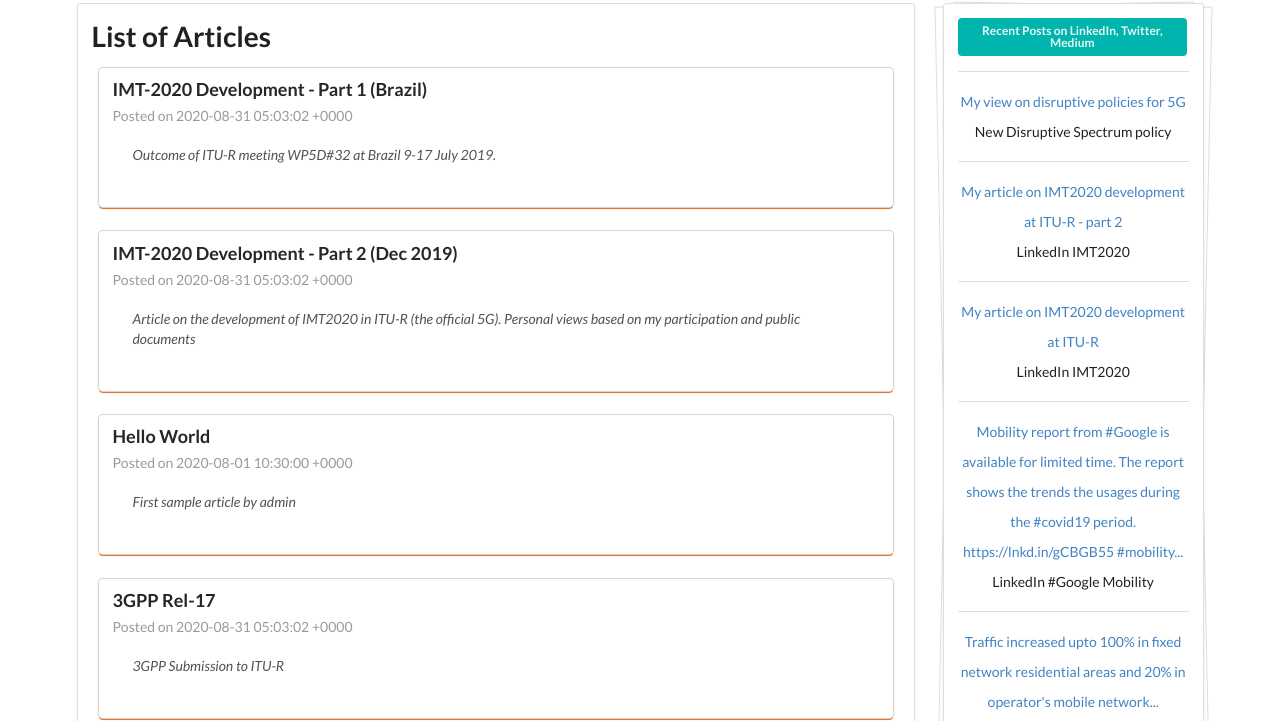
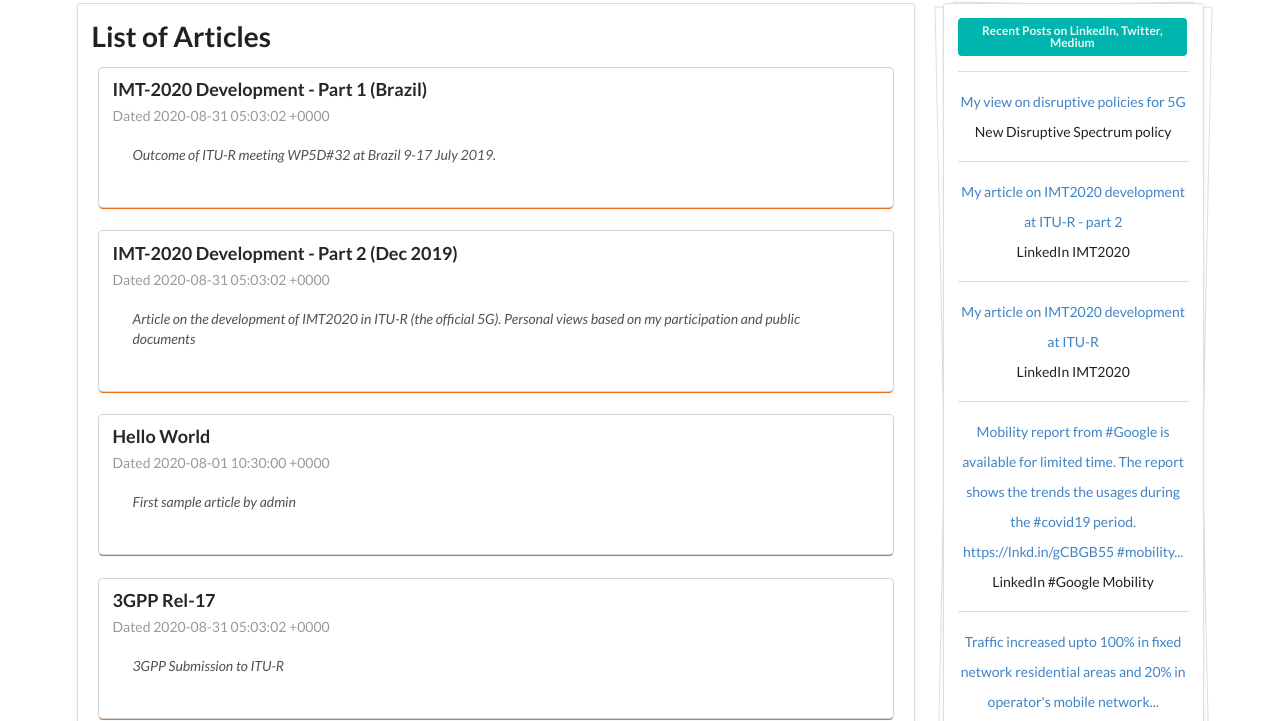
Before and after one commit to wiless/wiless.github.io, a Jekyll site: the page built from articles.html, in a window 1280 px wide. Shown: the part 339-1060 px from the top of the page. Built offline with Jekyll 4.4.1, drawn with Linux system fonts in a browser that asks for light colours; nearby versions of some CDN libraries; some web fonts are replaced; comment, search, counter and statistics services are not loaded; a style sheet for code colours, icons or effects is not loaded.

Commit message:
Update articles.html

```diff
--- a/articles.html
+++ b/articles.html
@@ -14,7 +14,7 @@ permalink: /articles
         <div class="content">
             <div class="header">{{item.title}}</div>
             <div class="meta" name="metainfo">
-                <span class="category" name="created">Posted on {{ item.date | date: %-d %b %Y %Z}}</span>
+                <span class="category" name="created">Dated {{ item.date | date: %-d %b %Y %Z}}</span>
             </div>
             <div class="description tldr">
                 <p> {{ item.summary }}</p>
```
